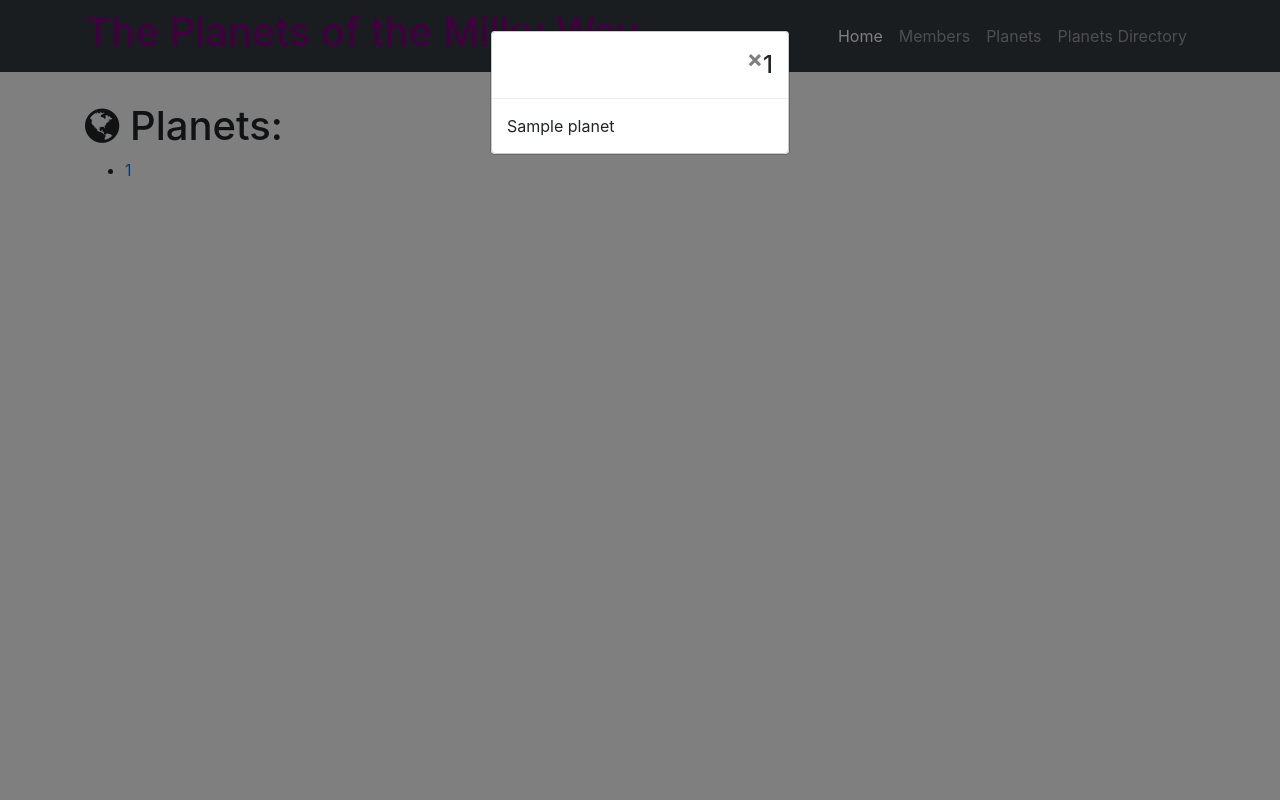
After one commit to rpmva/Group_Project-, a Python web app: template templates/planets.html in a window 1280 px wide, after a click that opens the changed part. The commit adds this page. Run offline with Jinja, Linux system fonts and the light colour scheme; the template is opened without the code that fills it: most values are stand-ins (such as "Sample title", 1, 10 or a date in 2020); some libraries are stand-ins or nearby versions.

Commit message:
Add files via upload

```diff
--- a/templates/home-base.html
+++ b/templates/home-base.html
@@ -37,6 +37,12 @@
           <li class="nav-item">
             <a class="nav-link" href="/members">Members</a>
           </li>
+          <li class="nav-item">
+            <a class="nav-link" href="/planets">Planets</a>
+          </li>
+          <li class="nav-item">
+            <a class="nav-link" href="/planets-directory">Planets Directory</a>
+          </li>
         </ul>
       </div>
     </div>
--- /dev/null
+++ b/templates/planets.html
@@ -0,0 +1,37 @@
+
+{% extends "home-base.html"%}
+{% block title %}Planets{% endblock %}
+{% block head%}
+  {{ super() }}
+{% endblock%}
+{% block page_content%}
+
+  <!-- Page Content -->
+  <div class="container">
+    <h1 class="mt-5"><i class="fa fa-globe" aria-hidden="true"></i> Planets:</h1>
+    <ul>
+        {% for planet in planets %}
+          <li> <a href="#{{planet[0]}}" data-toggle="modal" data-target="#{{planet[0]}}" >{{planet[0]}}</a></li>
+
+          <div class="modal fade bannerformmodal" tabindex="-1" role="dialog" aria-labelledby="bannerformmodal" aria-hidden="true" id="{{planet[0]}}">
+           <div class="modal-dialog modal-sm">
+                 <div class="modal-content">
+                   <div class="modal-content">
+                         <div class="modal-header">
+                         <button type="button" class="close" data-dismiss="modal" aria-hidden="true">&times;</button>
+                         <h4 class="modal-title" id="myModalLabel">{{planet[0]}}</h4>
+                         </div>
+                         <div class="modal-body">
+                           {{planet[2]}}
+                       </div>
+                     </div>
+
+                   </div>
+                 </div>
+               </div>
+        {% endfor%}
+    </ul>
+  </div>
+
+
+{% endblock%}
```
Also changed, not shown: templates/planet-add.html (added, +24 -0 lines), templates/planet-all.html (added, +43 -0 lines), templates/planet-edit.html (added, +25 -0 lines).
